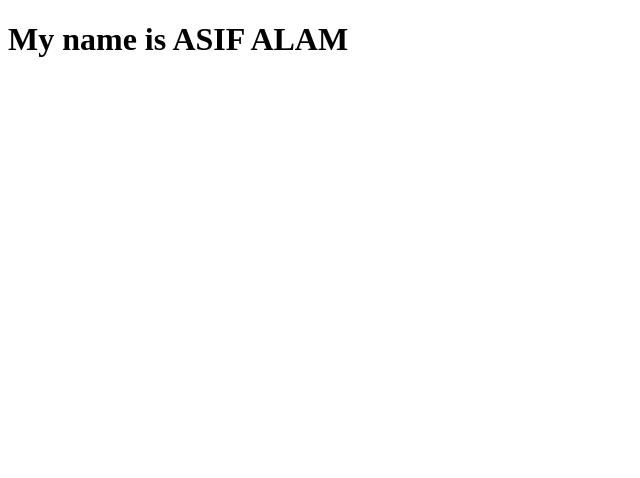
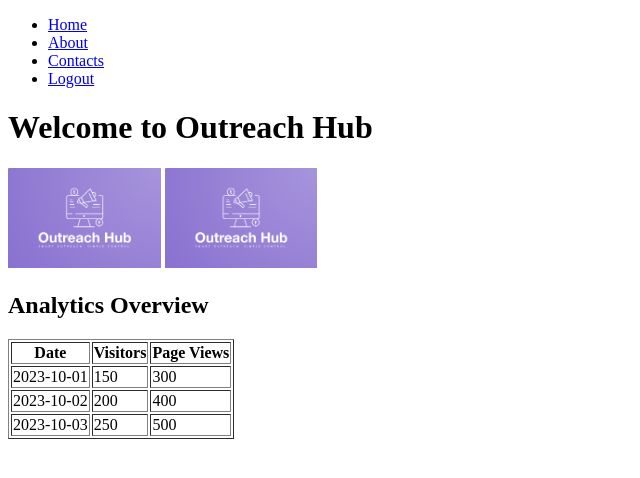
Before and after one commit to kevit-asif-alam/Outreach-Hub-Asif, a plain HTML site: page index.html in a window 1280 px wide. Shown: the whole page, without its empty margins (0-640 px from the left). Drawn offline with Linux system fonts and the light colour scheme.

Commit message:
added all html updated

```diff
--- a/index.html
+++ b/index.html
@@ -6,6 +6,47 @@
     <title>Index Page</title>
 </head>
 <body>
-    <h1>My name is ASIF ALAM</h1>
+  <!-- Add navigation menu with links to other pages and logout action with appropriate navigation -->
+    <nav>
+        <ul>
+          <li><a href="./index.html">Home</a></li>
+          <li><a href="./about.html">About</a></li>
+          <li><a href="./contacts.html">Contacts</a></li>
+          <li><a href="./login.html">Logout</a></li>
+        </ul>
+      </nav>
+
+      <!-- Add welcome message with some branding image -->
+    <h1>Welcome to Outreach Hub</h1>
+    <img src="./Logo.png" alt="Outreach Hub Branding" height="100"/>
+
+    <!-- Add placeholder images for analytics charts -->
+    <img src="./Logo.png" alt="Analytics Chart Placeholder" height="100"/>
+
+    <!-- Create tables for other table-based analytics -->
+    <h2>Analytics Overview</h2>
+    <table border="1">
+        <tr>
+            <th>Date</th>
+            <th>Visitors</th>
+            <th>Page Views</th>
+        </tr>
+        <tr>
+            <td>2023-10-01</td>
+            <td>150</td>
+            <td>300</td>
+        </tr>
+        <tr>
+            <td>2023-10-02</td>
+            <td>200</td>
+            <td>400</td>
+        </tr>
+        <tr>
+            <td>2023-10-03</td>
+            <td>250</td>
+            <td>500</td>
+        </tr>
+    </table>
+
 </body>
 </html>
```
Also changed, not shown: about.html (added, +12 -0 lines), contacts.html (added, +66 -0 lines), navbar.html (added, +8 -0 lines), signup.html (line endings or trailing spaces).
